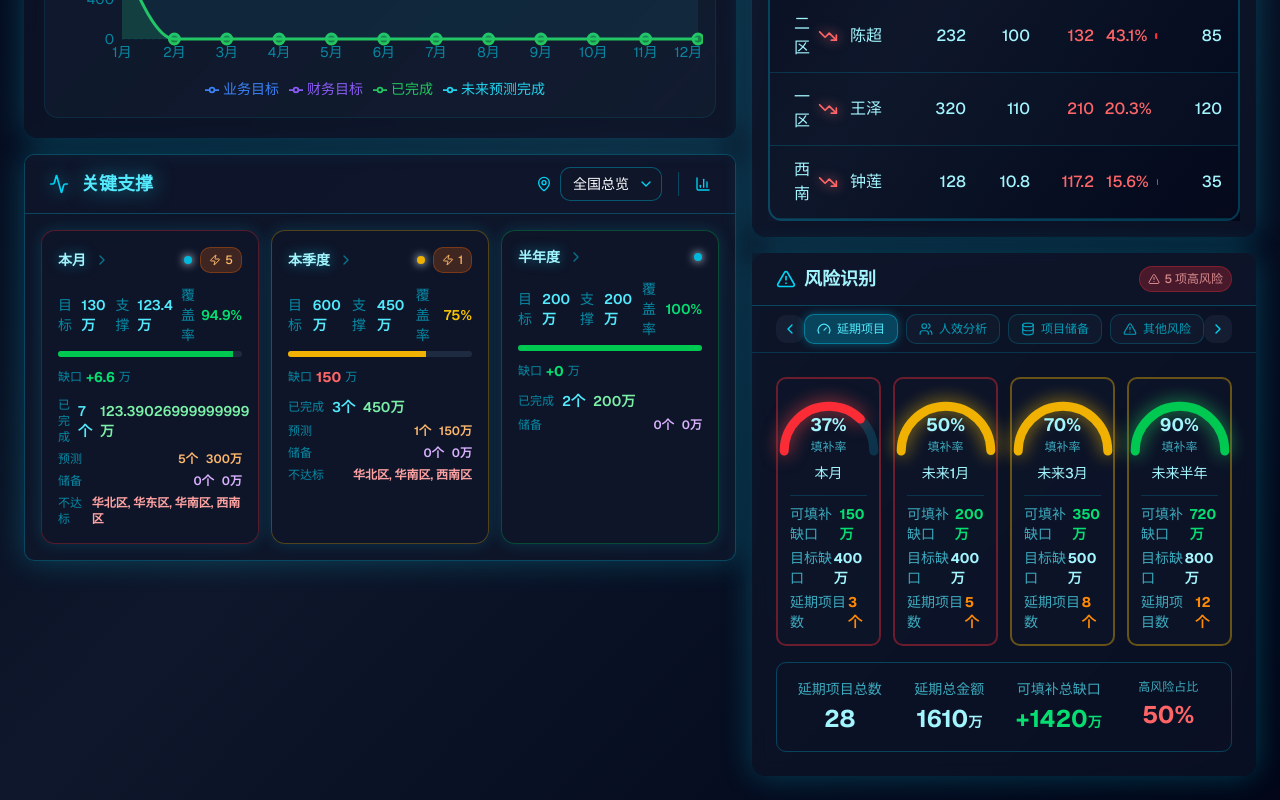
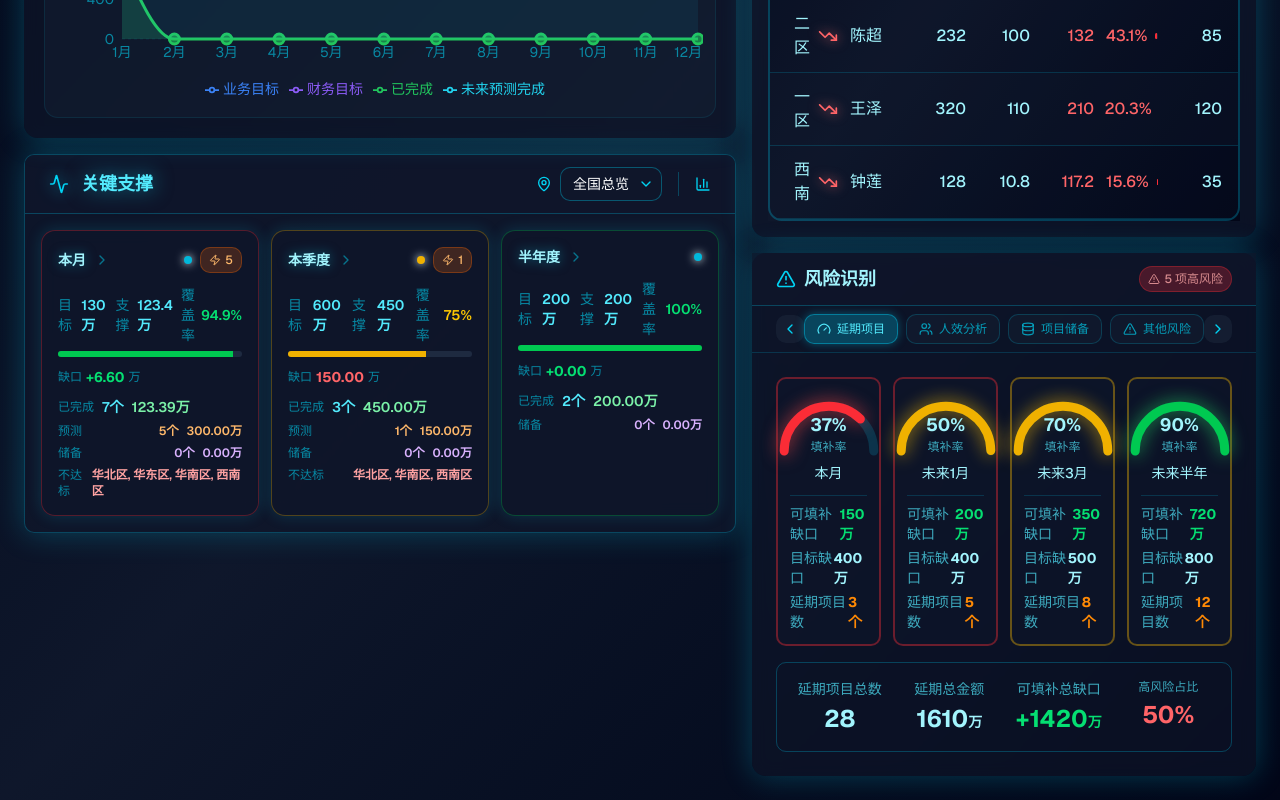
Before and after one commit to navylee1990/coze_jsc, a Next.js app: page /gm in a window 1280 px wide. Shown: the part 549-1349 px from the top of the page. Built offline with nearby package versions, Linux system fonts and the light colour scheme.

Commit message:
fix: 修复商用总经理驾驶舱数据精度问题

```diff
--- a/src/components/FutureSupportAdequacyPanel.tsx
+++ b/src/components/FutureSupportAdequacyPanel.tsx
@@ -1891,7 +1891,7 @@ export default function FutureSupportAdequacyPanel({
                     <div className="flex items-center gap-0.5 sm:gap-1">
                       <span className={cn('text-xs', theme === 'dashboard' ? 'text-cyan-400/60' : 'text-slate-500')}>缺口</span>
                       <span className={`text-xs sm:text-sm font-bold ${level.gap > 0 ? 'text-red-400' : 'text-green-400'}`}>
-                        {level.gap > 0 ? `${level.gap}` : `+${Math.abs(level.gap)}`}
+                        {level.gap > 0 ? `${level.gap.toFixed(2)}` : `+${Math.abs(level.gap).toFixed(2)}`}
                       </span>
                       <span className={cn('text-xs', theme === 'dashboard' ? 'text-cyan-400/60' : 'text-slate-500')}>万</span>
                     </div>
@@ -1904,7 +1904,7 @@ export default function FutureSupportAdequacyPanel({
                       {level.projects.length}个
                     </span>
                     <span className={cn('font-semibold text-xs sm:text-sm text-green-400', theme === 'dashboard' ? 'text-green-300' : 'text-green-600')}>
-                      {projectsTotalAmount}万
+                      {projectsTotalAmount.toFixed(2)}万
                     </span>
                   </div>
 
@@ -1920,7 +1920,7 @@ export default function FutureSupportAdequacyPanel({
                         <span className={cn(
                           'font-semibold text-xs text-orange-400',
                           theme === 'dashboard' ? 'text-orange-300' : 'text-orange-600'
-                        )}>{excludedProjectsTotalAmount}万</span>
+                        )}>{excludedProjectsTotalAmount.toFixed(2)}万</span>
                       </div>
                     </div>
                   )}
@@ -1936,7 +1936,7 @@ export default function FutureSupportAdequacyPanel({
                       <span className={cn(
                         'font-semibold text-xs text-purple-400',
                         theme === 'dashboard' ? 'text-purple-300' : 'text-purple-600'
-                      )}>{reserveProjectsTotalAmount}万</span>
+                      )}>{reserveProjectsTotalAmount.toFixed(2)}万</span>
                     </div>
                   </div>
 
@@ -2246,7 +2246,7 @@ function ProjectDrillDownModal({
               <div className={cn('text-[9px] sm:text-xs', theme === 'dashboard' ? 'text-cyan-400/70' : 'text-slate-600')}>缺口</div>
               <div className="flex items-center justify-center gap-0.5">
                 <div className={cn('text-base sm:text-xl font-bold', totals.gap > 0 ? 'text-red-400' : 'text-green-400')}>
-                  {totals.gap > 0 ? `${totals.gap}` : `+${Math.abs(totals.gap)}`}
+                  {totals.gap > 0 ? `${totals.gap.toFixed(2)}` : `+${Math.abs(totals.gap).toFixed(2)}`}
                 </div>
                 <div className={cn('text-[9px] sm:text-xs', theme === 'dashboard' ? 'text-cyan-400/60' : 'text-slate-500')}>万元</div>
               </div>
```
